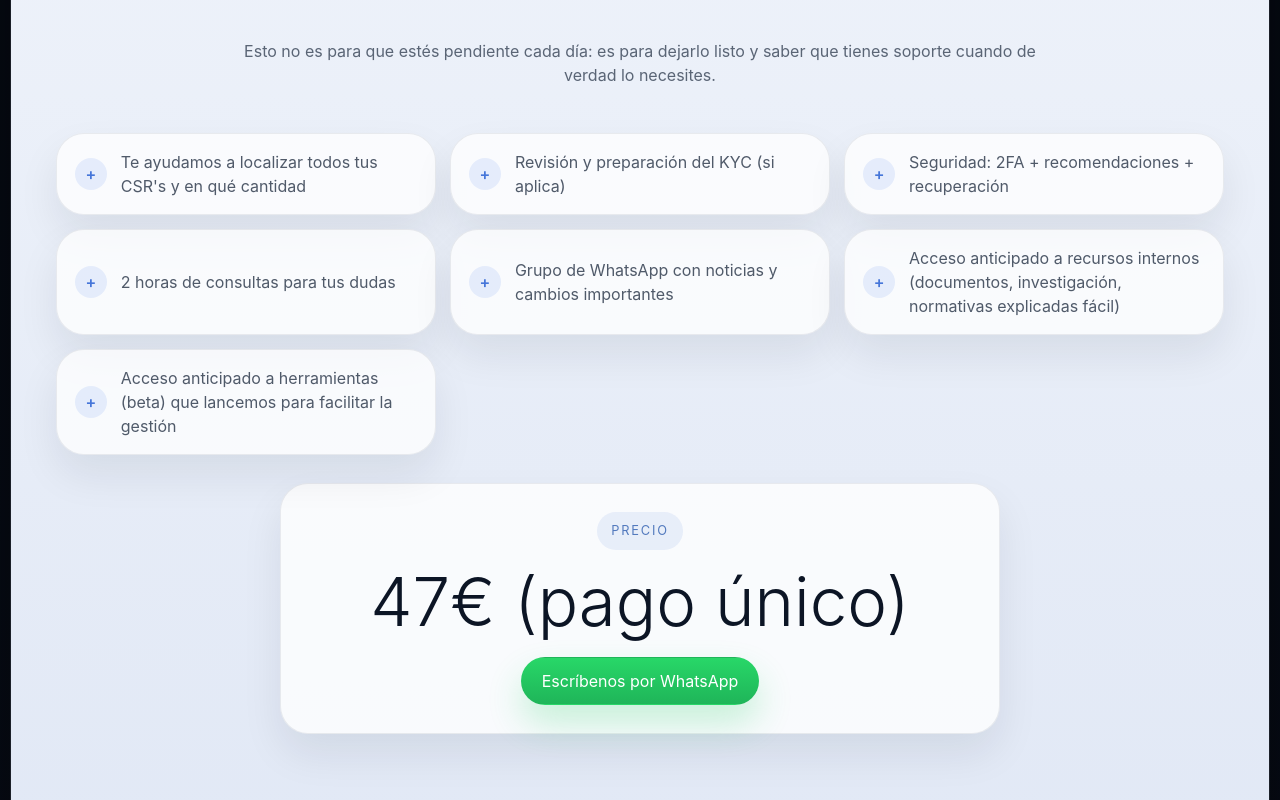
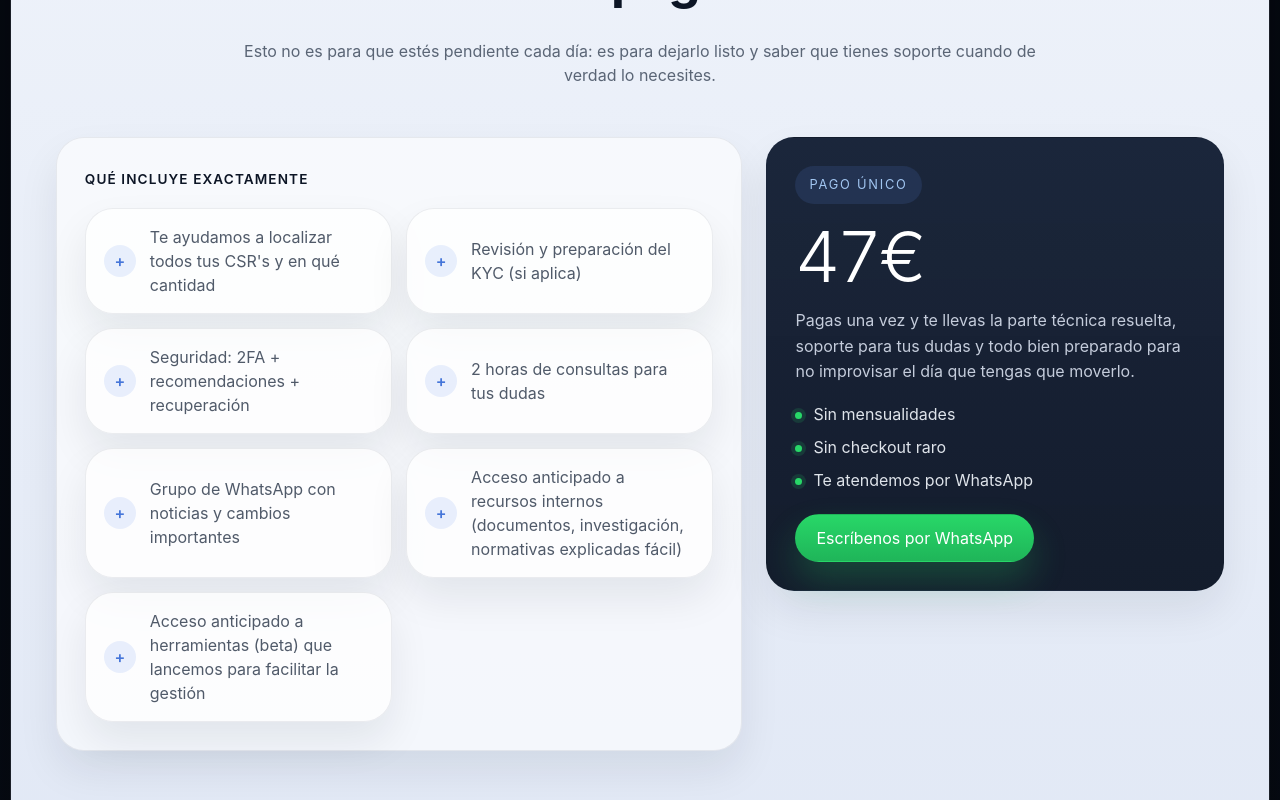
Before and after one commit to PlastiXBusiness/PlastiXBusiness-V0-PlastiXServiciosWeb, a React (Vite) app: page / in a window 1280 px wide. Shown: the part 2200-3000 px from the top of the page. Built offline with nearby package versions, Linux system fonts and the light colour scheme.

Commit message:
mensaje corto del cambio

```diff
--- a/src/App.css
+++ b/src/App.css
@@ -362,6 +362,7 @@
   grid-template-columns: 1fr;
   gap: 18px;
   margin-top: 20px;
+  justify-items: center;
 }
 
 .audience-card,
@@ -374,6 +375,7 @@
 }
 
 .audience-card {
+  width: min(100%, 980px);
   padding: 24px;
   background: rgba(255, 255, 255, 0.74);
 }
@@ -497,11 +499,31 @@
   font-weight: 500;
 }
 
+.pricing-section-shell {
+  display: grid;
+  grid-template-columns: minmax(0, 1.2fr) minmax(320px, 0.8fr);
+  gap: 24px;
+  margin-top: 34px;
+  align-items: start;
+}
+
+.pricing-includes-panel {
+  padding: 28px;
+  border-radius: 28px;
+  border: 1px solid rgba(18, 32, 56, 0.08);
+  background: rgba(255, 255, 255, 0.62);
+  box-shadow: 0 20px 40px rgba(16, 24, 40, 0.08);
+}
+
+.pricing-includes-panel .mini-title {
+  margin-bottom: 18px;
+}
+
 .solution-grid {
   display: grid;
-  grid-template-columns: repeat(3, minmax(0, 1fr));
+  grid-template-columns: repeat(2, minmax(0, 1fr));
   gap: 14px;
-  margin: 30px auto 0;
+  margin: 0;
   padding: 0;
   list-style: none;
 }
@@ -652,19 +674,23 @@
 }
 
 .single-price-card {
-  max-width: 720px;
-  margin: 28px auto 0;
+  position: sticky;
+  top: 96px;
+  max-width: none;
+  margin: 0;
   padding: 28px;
-  text-align: center;
-  background: rgba(255, 255, 255, 0.78);
+  text-align: left;
+  background:
+    linear-gradient(180deg, rgba(26, 37, 58, 0.95), rgba(19, 28, 44, 0.98)),
+    rgba(30, 41, 59, 0.95);
 }
 
 .single-price-label {
   display: inline-flex;
   padding: 9px 14px;
   border-radius: 999px;
-  background: rgba(70, 118, 217, 0.1);
-  color: rgba(69, 112, 185, 0.92);
+  background: rgba(97, 145, 255, 0.12);
+  color: rgba(173, 210, 255, 0.92);
   font-size: 0.8rem;
   letter-spacing: 0.14em;
   text-transform: uppercase;
@@ -672,10 +698,43 @@
 
 .single-price-value {
   margin-top: 18px;
-  color: #0c1525;
-  font-size: clamp(2.6rem, 7vw, 4.2rem);
+  color: #ffffff;
+  font-size: clamp(2.8rem, 7vw, 4.4rem);
   line-height: 1;
   font-weight: 300;
+}
+
+.single-price-copy {
+  margin: 16px 0 0;
+  color: rgba(230, 237, 252, 0.84);
+  line-height: 1.6;
+}
+
+.single-price-points {
+  display: grid;
+  gap: 10px;
+  margin: 18px 0 0;
+  padding: 0;
+  list-style: none;
+}
+
+.single-price-points li {
+  position: relative;
+  padding-left: 18px;
+  color: rgba(245, 249, 255, 0.9);
+  line-height: 1.45;
+}
+
+.single-price-points li::before {
+  content: '';
+  position: absolute;
+  top: 9px;
+  left: 0;
+  width: 7px;
+  height: 7px;
+  border-radius: 50%;
+  background: #28d768;
+  box-shadow: 0 0 0 4px rgba(40, 215, 104, 0.14);
 }
 
 .single-price-card .hero-button {
@@ -862,12 +921,19 @@
 @media (max-width: 1100px) {
   .hero-section,
   .audience-grid,
-  .pricing-grid,
   .highlights-grid,
   .solution-grid,
   .steps-grid,
   .faq-grid {
     grid-template-columns: 1fr;
+  }
+
+  .pricing-section-shell {
+    grid-template-columns: 1fr;
+  }
+
+  .single-price-card {
+    position: static;
   }
 
   .hero-panel {
@@ -948,14 +1014,19 @@
 
   .highlights-grid,
   .solution-grid,
-  .pricing-grid {
+  .pricing-section-shell {
     margin-top: 24px;
   }
 
   .highlight-card,
   .solution-item,
-  .pricing-card,
   .contact-form {
+    border-radius: 22px;
+  }
+
+  .pricing-includes-panel,
+  .single-price-card {
+    padding: 22px;
     border-radius: 22px;
   }
 
--- a/src/App.jsx
+++ b/src/App.jsx
@@ -259,14 +259,17 @@ function App() {
 
         <section className="section solution-section" id="incluye">
           <div className="section-heading center narrow">
-            <span className="section-label">Qué incluye</span>
-            <h2>Todo lo necesario para dejarlo bien hecho</h2>
+            <span className="section-label">Qué incluye + precio</span>
+            <h2>Lo que te llevas por 47€ y por qué tiene sentido pagarlo una vez</h2>
             <p>
               Esto no es para que estés pendiente cada día: es para dejarlo listo y
               saber que tienes soporte cuando de verdad lo necesites.
             </p>
           </div>
 
+          <div className="pricing-section-shell" id="precio">
+            <div className="pricing-includes-panel">
+              <span className="mini-title">Qué incluye exactamente</span>
               <ul className="solution-grid">
                 {includeItems.map((item) => (
                   <li className="solution-item" key={item}>
@@ -275,12 +278,25 @@ function App() {
                   </li>
                 ))}
               </ul>
-          <div className="single-price-card" id="precio">
-            <span className="single-price-label">Precio</span>
-            <div className="single-price-value">47€ (pago único)</div>
+            </div>
+
+            <aside className="single-price-card">
+              <span className="single-price-label">Pago único</span>
+              <div className="single-price-value">47€</div>
+              <p className="single-price-copy">
+                Pagas una vez y te llevas la parte técnica resuelta, soporte para tus
+                dudas y todo bien preparado para no improvisar el día que tengas que
+                moverlo.
+              </p>
+              <ul className="single-price-points">
+                <li>Sin mensualidades</li>
+                <li>Sin checkout raro</li>
+                <li>Te atendemos por WhatsApp</li>
+              </ul>
               <a className="hero-button solid" href="#contacto">
                 Escríbenos por WhatsApp
               </a>
+            </aside>
           </div>
         </section>
 
```
Lines whose indentation alone changed are shown as unchanged.
